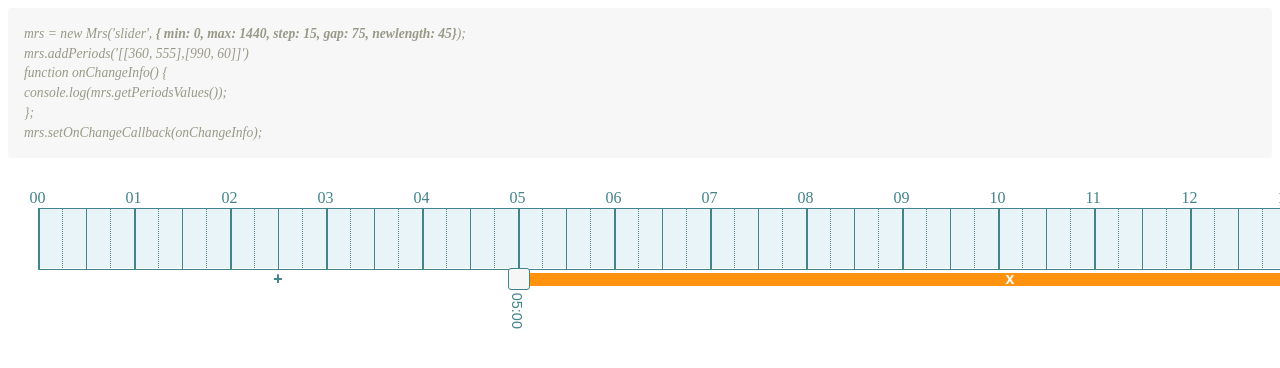
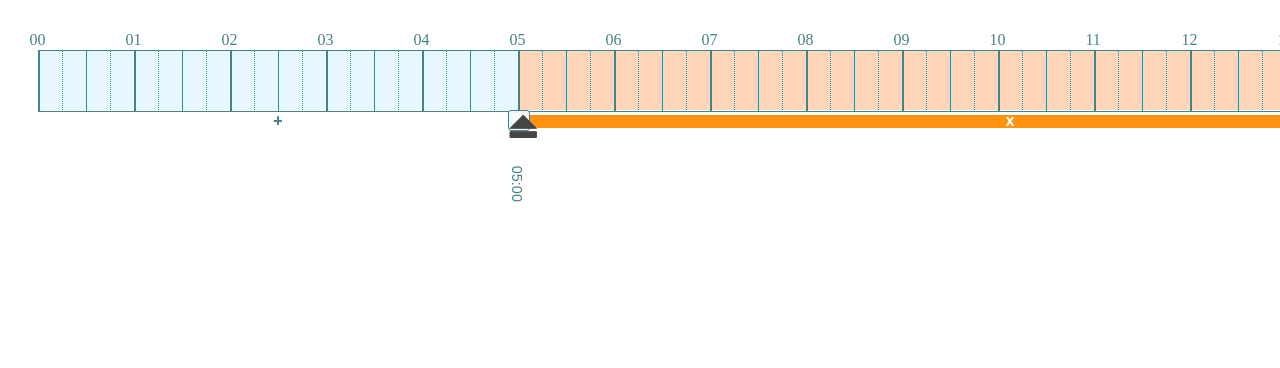
Before and after one commit to araczkowski/MultiRangeSlider, a website: page app/index.html in a window 1280 px wide. Shown: the top 368 px of the page. Drawn offline with nearby package versions, Linux system fonts and the light colour scheme; files that its build step writes are made by us from their sources.

Commit message:
new look

```diff
--- a/app/index.html
+++ b/app/index.html
@@ -8,6 +8,8 @@
     <meta name="viewport" content="width=device-width">
     <link rel="shortcut icon" href="/favicon.ico">
     <!-- build:css styles/vendor.css -->
+     <!-- like in apex-->
+    <link href="//maxcdn.bootstrapcdn.com/font-awesome/4.2.0/css/font-awesome.min.css" rel="stylesheet">
     <link rel="stylesheet" href="bower_components/jquery-ui/themes/base/jquery-ui.css">
     <!-- bower:css -->
     <!-- endbower -->
@@ -19,16 +21,8 @@
 
 <body>
 
-    <div class="MrsCode">
-        mrs = new Mrs('slider', <b>{ min: 0, max: 1440, step: 15, gap: 75, newlength: 45}</b>);
-        <br>mrs.addPeriods('[[360, 555],[990, 60]]')
-        <br>function onChangeInfo() {
-        <br>console.log(mrs.getPeriodsValues());
-        <br>};
-        <br>mrs.setOnChangeCallback(onChangeInfo);
-        <br>
-    </div>
     <div id="parent" class="MrsContent">
+        <!--style="overflow: auto; width: 960px; height: 300px"-->
         <div id="slider"></div>
     </div>
 
--- a/app/scripts/main.js
+++ b/app/scripts/main.js
@@ -167,6 +167,7 @@
                     'html': '<span class="MrsTick">' + _options.stepLabelDispFormat(stepValue) + '</span><div class="' + mrsStepContentClass + '"></div></div>'
                 }).appendTo(eSteps);
             }
+            $('#steps_' + elementId).append('<div><span class="MrsTick">' + _options.stepLabelDispFormat(_options.min + (nSteps * _options.step)) + '</span></div>');
             //
             $('#' + elementId).width(nSteps * stepWidth + '%');
         }
@@ -664,18 +665,50 @@
         function _refreshHandles() {
             var handles = _slider.find('.' + SELECTORS.handle['class']);
             var values = _slider.mrs('option', 'values');
-            var prevSibling = -1;
 
-            handles.removeClass('arrow-left arrow-right');
+            _markOnScale(values);
+
+            /*var prevSibling = -1;
+            handles.removeClass('arrow-left arrow-right');*/
             for (var index in values) {
-                handles.eq(index).html('<span class="MrsHandleLabel">' + _options.handleLabelDispFormat(values[index]) + '</span>');
-                if (values[index] === prevSibling) {
+                handles.eq(index).html('<i class="fa fa-eject fa-2x"></i><span class="MrsHandleLabel">' + _options.handleLabelDispFormat(values[index]) + '</span>');
+                /*if (values[index] === prevSibling) {
                     handles.eq(index - 1).addClass('arrow-left');
                     handles.eq(index).addClass('arrow-right');
                 }
                 prevSibling = values[index];
+                */
             }
             _toggleHandles(values.length);
+        }
+
+        function _markOnScale() {
+            var steps = $('div.MrsStep');
+            //reset color
+            steps.css('background-color', '#e6f7fd');
+
+            var period = {};
+            var periods = [];
+            for (var i = 0; i < _periods.length; i++) {
+                period = {};
+                period.start = _periods[i].getAbscissas()[0];
+                period.stop = _periods[i].getAbscissas()[1];
+                periods.push(period);
+            }
+            var dataStart;
+            //check if steps are between
+            steps.each(function () {
+                dataStart = this.getAttribute('data-start');
+                for (var i = 0; i < periods.length; i++) {
+                    if (dataStart >= periods[i].start && dataStart < periods[i].stop) {
+                        $(this).css('background-color', '#ffd6b8');
+                    }
+                }
+
+            });
+
+
+
         }
 
         /**
```
